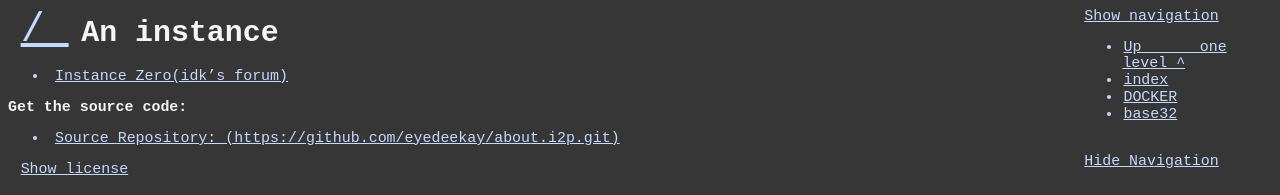
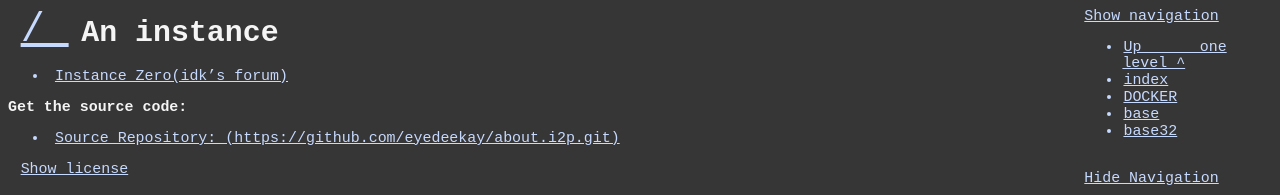
Before and after one commit to eyedeekay/about.i2p, a plain HTML site: page base32.html in a window 1280 px wide. Both pictures are taken after a click on the link "Show navigation". Shown: the top 195 px of the page. Drawn offline with Linux system fonts and the light colour scheme.

Commit message:
update base32.html

```diff
--- a/base32.html
+++ b/base32.html
@@ -30,6 +30,11 @@
             <li>
               <a href="DOCKER.html">
                 DOCKER
+              </a>
+            </li>
+            <li>
+              <a href="base.html">
+                base
               </a>
             </li>
             <li>
```
